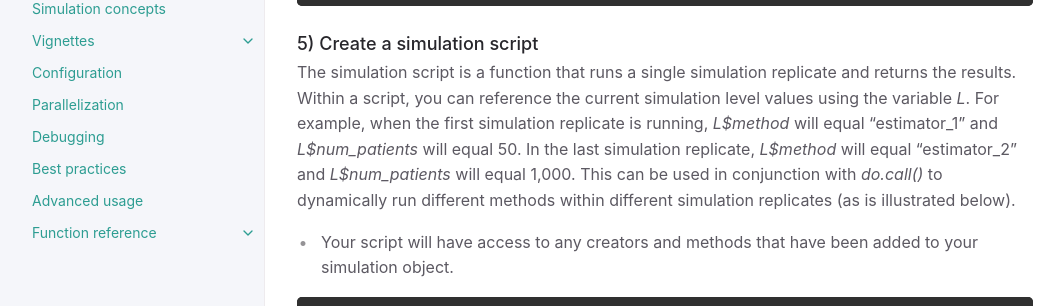
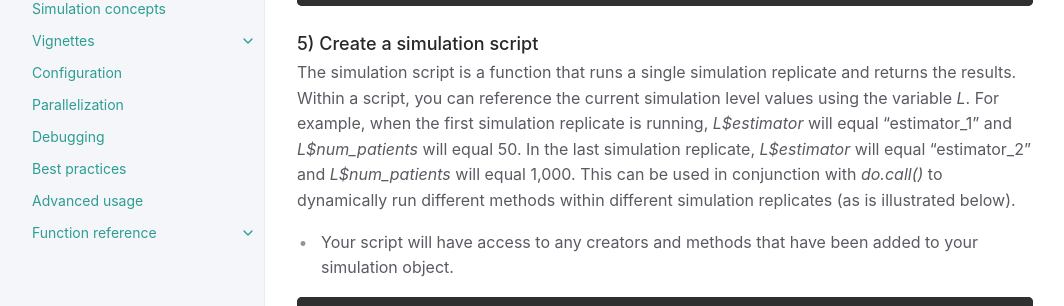
Before and after one commit to Avi-Kenny/SimEngine, a Jekyll site: the page built from docs/index.md, in a window 1280 px wide and 900 px high, scrolled down 3413 px. Shown: the part 147-453 px from the top of the window, without its empty margins (107-1171 px from the left). Built offline with Jekyll 4.4.1, drawn with Linux system fonts in a browser that asks for light colours.

Commit message:
fixed typo in docs

```diff
--- a/docs/index.md
+++ b/docs/index.md
@@ -140,7 +140,7 @@ sim %<>% set_levels(
 
 ### 5) Create a simulation script
 
-The simulation script is a function that runs a single simulation replicate and returns the results. Within a script, you can reference the current simulation level values using the variable *L*. For example, when the first simulation replicate is running, *L$method* will equal "estimator_1" and *L$num_patients* will equal 50. In the last simulation replicate, *L$method* will equal "estimator_2" and *L$num_patients* will equal 1,000. This can be used in conjunction with *do.call()* to dynamically run different methods within different simulation replicates (as is illustrated below).
+The simulation script is a function that runs a single simulation replicate and returns the results. Within a script, you can reference the current simulation level values using the variable *L*. For example, when the first simulation replicate is running, *L$estimator* will equal "estimator_1" and *L$num_patients* will equal 50. In the last simulation replicate, *L$estimator* will equal "estimator_2" and *L$num_patients* will equal 1,000. This can be used in conjunction with *do.call()* to dynamically run different methods within different simulation replicates (as is illustrated below).
 
 - Your script will have access to any creators and methods that have been added to your simulation object.
 
```
Also changed, not shown: 1 other file.
